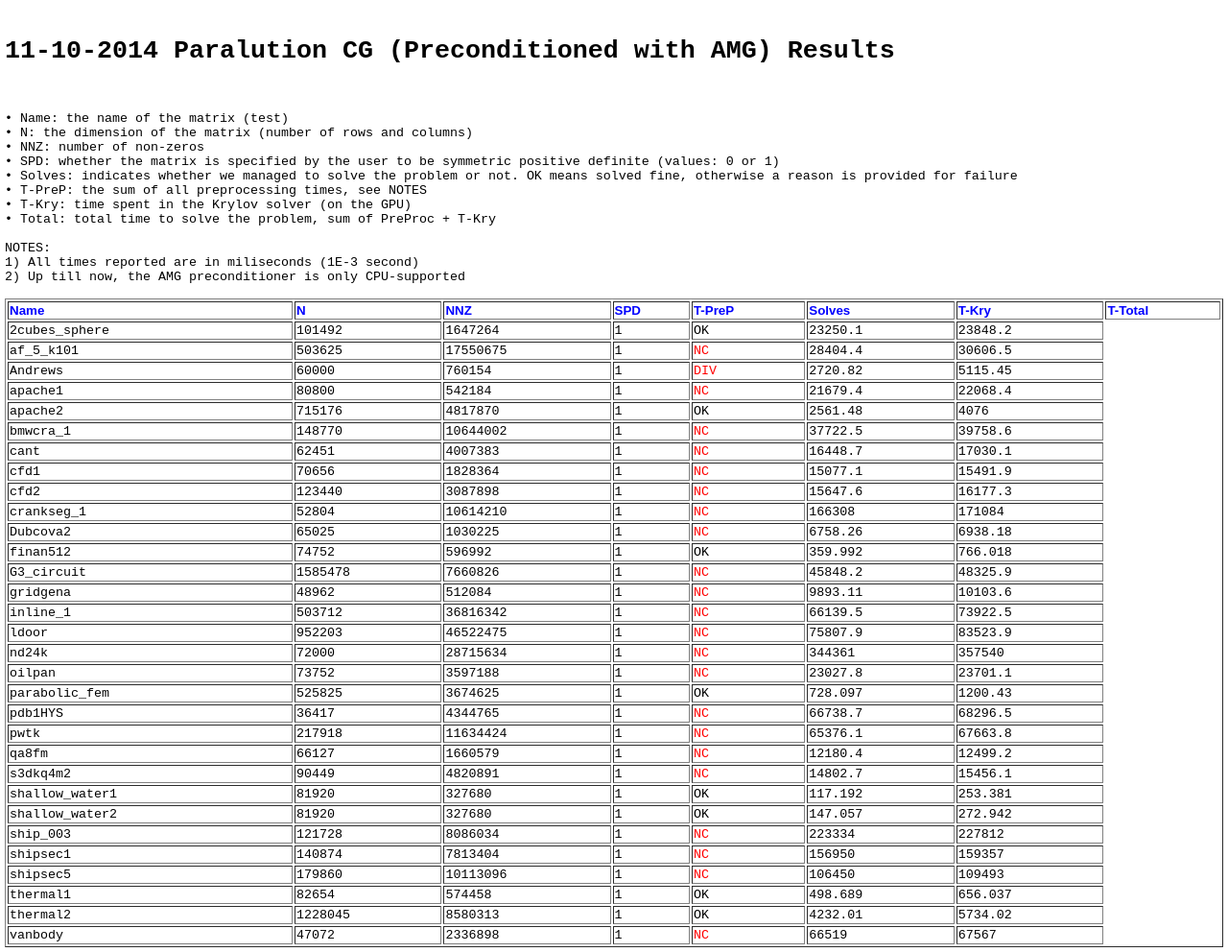
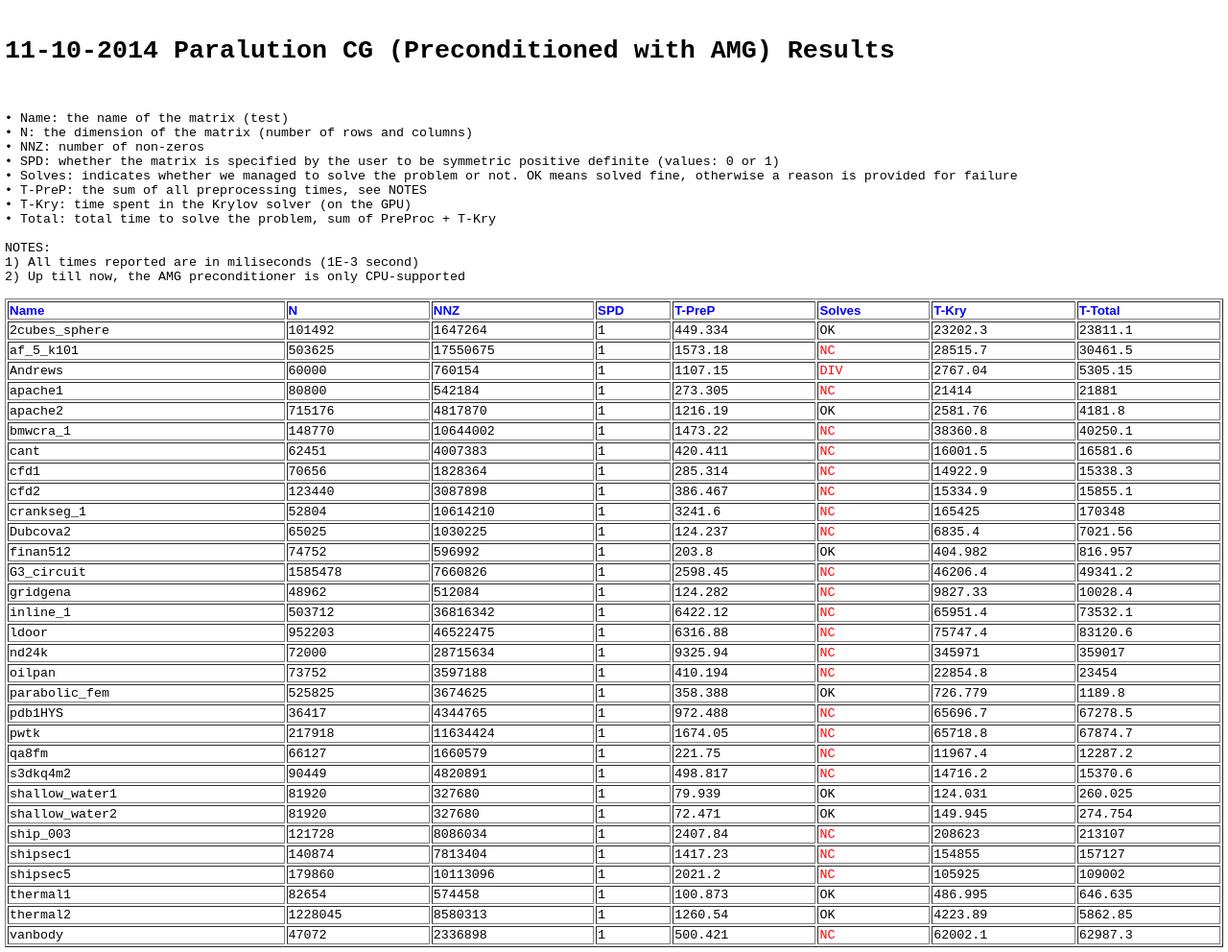
Before and after one commit to spikegpu/spikegpu.github.io, a Jekyll site: the page nightly_build/2014_11_10_paralution_cg_amg.html, which Jekyll copies as it is, in a window 1280 px wide. Shown: the whole page at 96% size. Built offline with Jekyll 4.4.1, drawn with Linux system fonts in a browser that asks for light colours.

Commit message:
Add preconditioning time column of CG AMG results

```diff
--- a/nightly_build/2014_11_10_paralution_cg_amg.html
+++ b/nightly_build/2014_11_10_paralution_cg_amg.html
@@ -231,13 +231,16 @@ NOTES: <br>
 <p> 1 </p>
 </td>
 <td style="border-style: inset;">
+<p> 449.334 </p>
+</td>
+<td style="border-style: inset;">
 <p> OK </p>
 </td>
 <td style="border-style: inset;">
-<p> 23250.1 </p>
+<p> 23202.3 </p>
 </td>
 <td style="border-style: inset;">
-<p> 23848.2 </p>
+<p> 23811.1 </p>
 </td>
 </tr>
 <tr valign=top>
@@ -254,13 +257,16 @@ NOTES: <br>
 <p> 1 </p>
 </td>
 <td style="border-style: inset;">
+<p> 1573.18 </p>
+</td>
+<td style="border-style: inset;">
 <p> <FONT COLOR="Red">NC </FONT> </p>
 </td>
 <td style="border-style: inset;">
-<p> 28404.4 </p>
+<p> 28515.7 </p>
 </td>
 <td style="border-style: inset;">
-<p> 30606.5 </p>
+<p> 30461.5 </p>
 </td>
 </tr>
 <tr valign=top>
@@ -277,13 +283,16 @@ NOTES: <br>
 <p> 1 </p>
 </td>
 <td style="border-style: inset;">
+<p> 1107.15 </p>
+</td>
+<td style="border-style: inset;">
 <p> <FONT COLOR="Red">DIV </FONT> </p>
 </td>
 <td style="border-style: inset;">
-<p> 2720.82 </p>
+<p> 2767.04 </p>
 </td>
 <td style="border-style: inset;">
-<p> 5115.45 </p>
+<p> 5305.15 </p>
 </td>
 </tr>
 <tr valign=top>
@@ -300,13 +309,16 @@ NOTES: <br>
 <p> 1 </p>
 </td>
 <td style="border-style: inset;">
+<p> 273.305 </p>
+</td>
+<td style="border-style: inset;">
 <p> <FONT COLOR="Red">NC </FONT> </p>
 </td>
 <td style="border-style: inset;">
-<p> 21679.4 </p>
+<p> 21414 </p>
 </td>
 <td style="border-style: inset;">
-<p> 22068.4 </p>
+<p> 21881 </p>
 </td>
 </tr>
 <tr valign=top>
@@ -323,13 +335,16 @@ NOTES: <br>
 <p> 1 </p>
 </td>
 <td style="border-style: inset;">
+<p> 1216.19 </p>
+</td>
+<td style="border-style: inset;">
 <p> OK </p>
 </td>
 <td style="border-style: inset;">
-<p> 2561.48 </p>
+<p> 2581.76 </p>
 </td>
 <td style="border-style: inset;">
-<p> 4076 </p>
+<p> 4181.8 </p>
 </td>
 </tr>
 <tr valign=top>
@@ -346,13 +361,16 @@ NOTES: <br>
 <p> 1 </p>
 </td>
 <td style="border-style: inset;">
+<p> 1473.22 </p>
+</td>
+<td style="border-style: inset;">
 <p> <FONT COLOR="Red">NC </FONT> </p>
 </td>
 <td style="border-style: inset;">
-<p> 37722.5 </p>
+<p> 38360.8 </p>
 </td>
 <td style="border-style: inset;">
-<p> 39758.6 </p>
+<p> 40250.1 </p>
 </td>
 </tr>
 <tr valign=top>
@@ -369,13 +387,16 @@ NOTES: <br>
 <p> 1 </p>
 </td>
 <td style="border-style: inset;">
+<p> 420.411 </p>
+</td>
+<td style="border-style: inset;">
 <p> <FONT COLOR="Red">NC </FONT> </p>
 </td>
 <td style="border-style: inset;">
-<p> 16448.7 </p>
+<p> 16001.5 </p>
 </td>
 <td style="border-style: inset;">
-<p> 17030.1 </p>
+<p> 16581.6 </p>
 </td>
 </tr>
 <tr valign=top>
@@ -392,13 +413,16 @@ NOTES: <br>
 <p> 1 </p>
 </td>
 <td style="border-style: inset;">
+<p> 285.314 </p>
+</td>
+<td style="border-style: inset;">
 <p> <FONT COLOR="Red">NC </FONT> </p>
 </td>
 <td style="border-style: inset;">
-<p> 15077.1 </p>
+<p> 14922.9 </p>
 </td>
 <td style="border-style: inset;">
-<p> 15491.9 </p>
+<p> 15338.3 </p>
 </td>
 </tr>
 <tr valign=top>
@@ -415,13 +439,16 @@ NOTES: <br>
 <p> 1 </p>
 </td>
 <td style="border-style: inset;">
+<p> 386.467 </p>
+</td>
+<td style="border-style: inset;">
 <p> <FONT COLOR="Red">NC </FONT> </p>
 </td>
 <td style="border-style: inset;">
-<p> 15647.6 </p>
+<p> 15334.9 </p>
 </td>
 <td style="border-style: inset;">
-<p> 16177.3 </p>
+<p> 15855.1 </p>
 </td>
 </tr>
 <tr valign=top>
@@ -438,13 +465,16 @@ NOTES: <br>
 <p> 1 </p>
 </td>
 <td style="border-style: inset;">
+<p> 3241.6 </p>
+</td>
+<td style="border-style: inset;">
 <p> <FONT COLOR="Red">NC </FONT> </p>
 </td>
 <td style="border-style: inset;">
-<p> 166308 </p>
+<p> 165425 </p>
 </td>
 <td style="border-style: inset;">
-<p> 171084 </p>
+<p> 170348 </p>
 </td>
 </tr>
 <tr valign=top>
@@ -461,13 +491,16 @@ NOTES: <br>
 <p> 1 </p>
 </td>
 <td style="border-style: inset;">
+<p> 124.237 </p>
+</td>
+<td style="border-style: inset;">
 <p> <FONT COLOR="Red">NC </FONT> </p>
 </td>
 <td style="border-style: inset;">
-<p> 6758.26 </p>
+<p> 6835.4 </p>
 </td>
 <td style="border-style: inset;">
-<p> 6938.18 </p>
+<p> 7021.56 </p>
 </td>
 </tr>
 <tr valign=top>
@@ -484,13 +517,16 @@ NOTES: <br>
 <p> 1 </p>
 </td>
 <td style="border-style: inset;">
+<p> 203.8 </p>
+</td>
+<td style="border-style: inset;">
 <p> OK </p>
 </td>
 <td style="border-style: inset;">
-<p> 359.992 </p>
+<p> 404.982 </p>
 </td>
 <td style="border-style: inset;">
-<p> 766.018 </p>
+<p> 816.957 </p>
 </td>
 </tr>
 <tr valign=top>
@@ -507,13 +543,16 @@ NOTES: <br>
 <p> 1 </p>
 </td>
 <td style="border-style: inset;">
+<p> 2598.45 </p>
+</td>
+<td style="border-style: inset;">
 <p> <FONT COLOR="Red">NC </FONT> </p>
 </td>
 <td style="border-style: inset;">
-<p> 45848.2 </p>
+<p> 46206.4 </p>
 </td>
 <td style="border-style: inset;">
-<p> 48325.9 </p>
+<p> 49341.2 </p>
 </td>
 </tr>
 <tr valign=top>
@@ -530,13 +569,16 @@ NOTES: <br>
 <p> 1 </p>
 </td>
 <td style="border-style: inset;">
+<p> 124.282 </p>
+</td>
+<td style="border-style: inset;">
 <p> <FONT COLOR="Red">NC </FONT> </p>
 </td>
 <td style="border-style: inset;">
-<p> 9893.11 </p>
+<p> 9827.33 </p>
 </td>
 <td style="border-style: inset;">
-<p> 10103.6 </p>
+<p> 10028.4 </p>
 </td>
 </tr>
 <tr valign=top>
@@ -553,13 +595,16 @@ NOTES: <br>
 <p> 1 </p>
 </td>
 <td style="border-style: inset;">
+<p> 6422.12 </p>
+</td>
+<td style="border-style: inset;">
 <p> <FONT COLOR="Red">NC </FONT> </p>
 </td>
 <td style="border-style: inset;">
-<p> 66139.5 </p>
+<p> 65951.4 </p>
 </td>
 <td style="border-style: inset;">
-<p> 73922.5 </p>
+<p> 73532.1 </p>
 </td>
 </tr>
 <tr valign=top>
@@ -576,13 +621,16 @@ NOTES: <br>
 <p> 1 </p>
 </td>
 <td style="border-style: inset;">
+<p> 6316.88 </p>
+</td>
+<td style="border-style: inset;">
 <p> <FONT COLOR="Red">NC </FONT> </p>
 </td>
 <td style="border-style: inset;">
-<p> 75807.9 </p>
+<p> 75747.4 </p>
 </td>
 <td style="border-style: inset;">
-<p> 83523.9 </p>
+<p> 83120.6 </p>
 </td>
 </tr>
 <tr valign=top>
@@ -599,13 +647,16 @@ NOTES: <br>
 <p> 1 </p>
 </td>
 <td style="border-style: inset;">
+<p> 9325.94 </p>
+</td>
+<td style="border-style: inset;">
 <p> <FONT COLOR="Red">NC </FONT> </p>
 </td>
 <td style="border-style: inset;">
-<p> 344361 </p>
+<p> 345971 </p>
 </td>
 <td style="border-style: inset;">
-<p> 357540 </p>
+<p> 359017 </p>
 </td>
 </tr>
 <tr valign=top>
@@ -622,13 +673,16 @@ NOTES: <br>
 <p> 1 </p>
 </td>
 <td style="border-style: inset;">
+<p> 410.194 </p>
+</td>
+<td style="border-style: inset;">
 <p> <FONT COLOR="Red">NC </FONT> </p>
 </td>
 <td style="border-style: inset;">
-<p> 23027.8 </p>
+<p> 22854.8 </p>
 </td>
 <td style="border-style: inset;">
-<p> 23701.1 </p>
+<p> 23454 </p>
 </td>
 </tr>
 <tr valign=top>
@@ -645,13 +699,16 @@ NOTES: <br>
 <p> 1 </p>
 </td>
 <td style="border-style: inset;">
+<p> 358.388 </p>
+</td>
+<td style="border-style: inset;">
 <p> OK </p>
 </td>
 <td style="border-style: inset;">
-<p> 728.097 </p>
+<p> 726.779 </p>
 </td>
 <td style="border-style: inset;">
-<p> 1200.43 </p>
+<p> 1189.8 </p>
 </td>
 </tr>
 <tr valign=top>
@@ -668,13 +725,16 @@ NOTES: <br>
 <p> 1 </p>
 </td>
 <td style="border-style: inset;">
+<p> 972.488 </p>
+</td>
+<td style="border-style: inset;">
 <p> <FONT COLOR="Red">NC </FONT> </p>
 </td>
 <td style="border-style: inset;">
-<p> 66738.7 </p>
+<p> 65696.7 </p>
 </td>
 <td style="border-style: inset;">
-<p> 68296.5 </p>
+<p> 67278.5 </p>
 </td>
 </tr>
 <tr valign=top>
@@ -691,13 +751,16 @@ NOTES: <br>
 <p> 1 </p>
 </td>
 <td style="border-style: inset;">
+<p> 1674.05 </p>
+</td>
+<td style="border-style: inset;">
 <p> <FONT COLOR="Red">NC </FONT> </p>
 </td>
 <td style="border-style: inset;">
-<p> 65376.1 </p>
+<p> 65718.8 </p>
 </td>
 <td style="border-style: inset;">
-<p> 67663.8 </p>
+<p> 67874.7 </p>
 </td>
 </tr>
 <tr valign=top>
@@ -714,13 +777,16 @@ NOTES: <br>
 <p> 1 </p>
 </td>
 <td style="border-style: inset;">
+<p> 221.75 </p>
+</td>
+<td style="border-style: inset;">
 <p> <FONT COLOR="Red">NC </FONT> </p>
 </td>
 <td style="border-style: inset;">
-<p> 12180.4 </p>
+<p> 11967.4 </p>
 </td>
 <td style="border-style: inset;">
-<p> 12499.2 </p>
+<p> 12287.2 </p>
 </td>
 </tr>
 <tr valign=top>
@@ -737,13 +803,16 @@ NOTES: <br>
 <p> 1 </p>
 </td>
 <td style="border-style: inset;">
+<p> 498.817 </p>
+</td>
+<td style="border-style: inset;">
 <p> <FONT COLOR="Red">NC </FONT> </p>
 </td>
 <td style="border-style: inset;">
-<p> 14802.7 </p>
+<p> 14716.2 </p>
 </td>
 <td style="border-style: inset;">
-<p> 15456.1 </p>
+<p> 15370.6 </p>
 </td>
 </tr>
 <tr valign=top>
@@ -760,13 +829,16 @@ NOTES: <br>
 <p> 1 </p>
 </td>
 <td style="border-style: inset;">
+<p> 79.939 </p>
+</td>
+<td style="border-style: inset;">
 <p> OK </p>
 </td>
 <td style="border-style: inset;">
-<p> 117.192 </p>
+<p> 124.031 </p>
 </td>
 <td style="border-style: inset;">
-<p> 253.381 </p>
+<p> 260.025 </p>
 </td>
 </tr>
 <tr valign=top>
@@ -783,13 +855,16 @@ NOTES: <br>
 <p> 1 </p>
 </td>
 <td style="border-style: inset;">
+<p> 72.471 </p>
+</td>
+<td style="border-style: inset;">
 <p> OK </p>
 </td>
 <td style="border-style: inset;">
-<p> 147.057 </p>
+<p> 149.945 </p>
 </td>
 <td style="border-style: inset;">
-<p> 272.942 </p>
+<p> 274.754 </p>
 </td>
 </tr>
 <tr valign=top>
@@ -806,13 +881,16 @@ NOTES: <br>
 <p> 1 </p>
 </td>
 <td style="border-style: inset;">
+<p> 2407.84 </p>
+</td>
+<td style="border-style: inset;">
 <p> <FONT COLOR="Red">NC </FONT> </p>
 </td>
 <td style="border-style: inset;">
-<p> 223334 </p>
+<p> 208623 </p>
 </td>
 <td style="border-style: inset;">
-<p> 227812 </p>
+<p> 213107 </p>
 </td>
 </tr>
 <tr valign=top>
@@ -829,13 +907,16 @@ NOTES: <br>
 <p> 1 </p>
 </td>
 <td style="border-style: inset;">
+<p> 1417.23 </p>
+</td>
+<td style="border-style: inset;">
 <p> <FONT COLOR="Red">NC </FONT> </p>
 </td>
 <td style="border-style: inset;">
-<p> 156950 </p>
+<p> 154855 </p>
 </td>
 <td style="border-style: inset;">
-<p> 159357 </p>
+<p> 157127 </p>
 </td>
 </tr>
 <tr valign=top>
@@ -852,13 +933,16 @@ NOTES: <br>
 <p> 1 </p>
 </td>
 <td style="border-style: inset;">
+<p> 2021.2 </p>
+</td>
+<td style="border-style: inset;">
 <p> <FONT COLOR="Red">NC </FONT> </p>
 </td>
 <td style="border-style: inset;">
-<p> 106450 </p>
+<p> 105925 </p>
 </td>
 <td style="border-style: inset;">
-<p> 109493 </p>
+<p> 109002 </p>
 </td>
 </tr>
 <tr valign=top>
@@ -875,13 +959,16 @@ NOTES: <br>
 <p> 1 </p>
 </td>
 <td style="border-style: inset;">
+<p> 100.873 </p>
+</td>
+<td style="border-style: inset;">
 <p> OK </p>
 </td>
 <td style="border-style: inset;">
-<p> 498.689 </p>
+<p> 486.995 </p>
 </td>
 <td style="border-style: inset;">
-<p> 656.037 </p>
+<p> 646.635 </p>
 </td>
 </tr>
 <tr valign=top>
@@ -898,13 +985,16 @@ NOTES: <br>
 <p> 1 </p>
 </td>
 <td style="border-style: inset;">
+<p> 1260.54 </p>
+</td>
+<td style="border-style: inset;">
 <p> OK </p>
 </td>
 <td style="border-style: inset;">
-<p> 4232.01 </p>
+<p> 4223.89 </p>
 </td>
 <td style="border-style: inset;">
-<p> 5734.02 </p>
+<p> 5862.85 </p>
 </td>
 </tr>
 <tr valign=top>
@@ -921,15 +1011,19 @@ NOTES: <br>
 <p> 1 </p>
 </td>
 <td style="border-style: inset;">
+<p> 500.421 </p>
+</td>
+<td style="border-style: inset;">
 <p> <FONT COLOR="Red">NC </FONT> </p>
 </td>
 <td style="border-style: inset;">
-<p> 66519 </p>
+<p> 62002.1 </p>
 </td>
 <td style="border-style: inset;">
-<p> 67567 </p>
+<p> 62987.3 </p>
 </td>
 </tr>
+
 
 </table>
 
```
